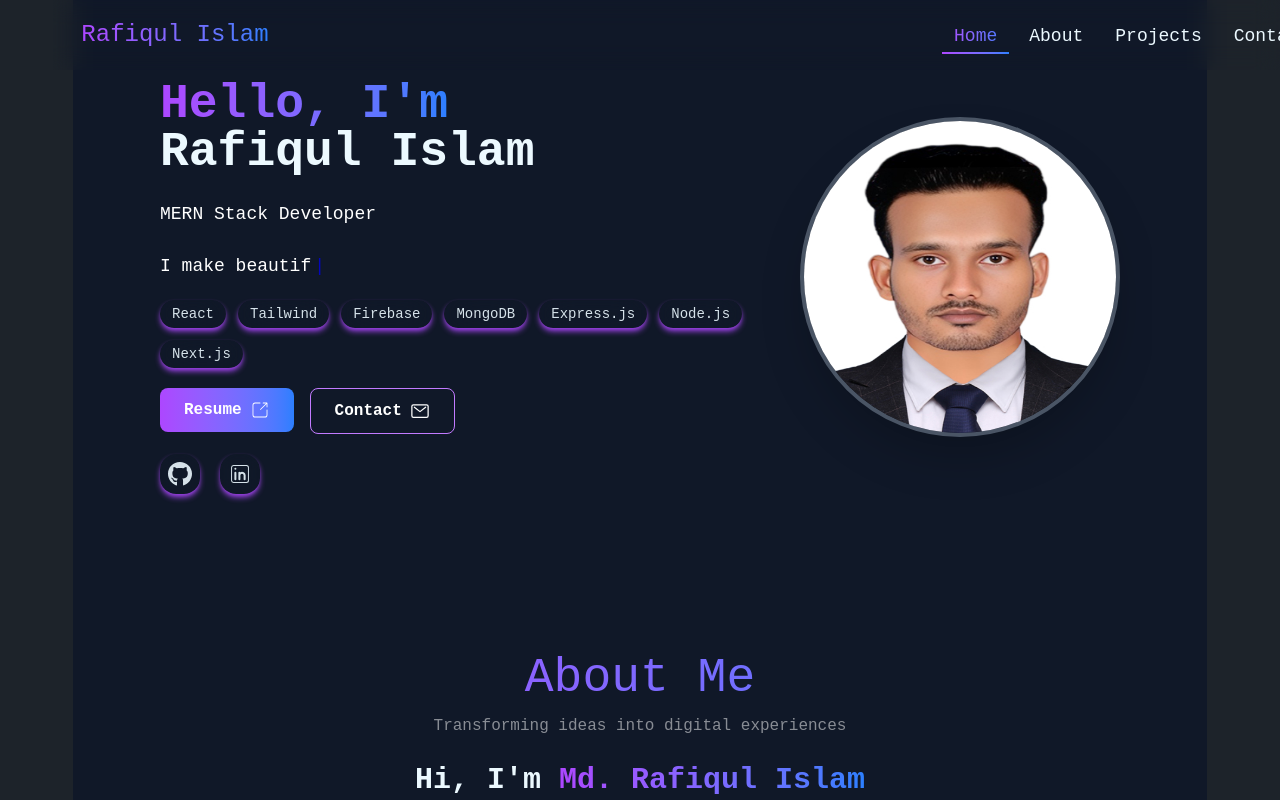
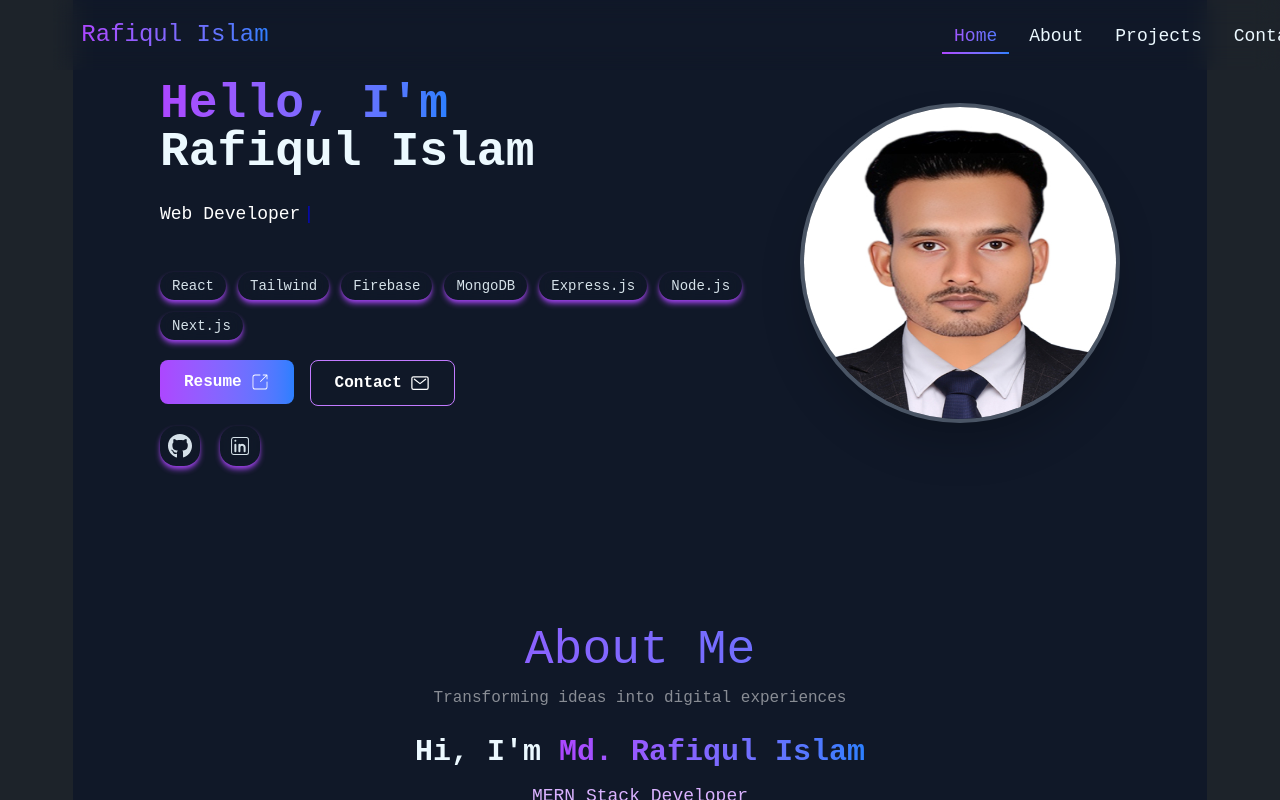
Before and after one commit to RAFIQUL595/My-Portfolio, a React (Vite) app: page /#home in a window 1280 px wide. Shown: the top 800 px of the page. Built offline with nearby package versions, Linux system fonts and the light colour scheme.

Commit message:
home modify

```diff
--- a/src/Home/Home/Home.jsx
+++ b/src/Home/Home/Home.jsx
@@ -32,9 +32,22 @@ const Home = () => {
               Rafiqul Islam
             </h1>
             <p className="py-4 sm:py-6 text-white text-base sm:text-lg text-center md:text-left">
-            MERN Stack Developer
+              <Typewriter
+                words={[
+                  'Web Developer',
+                  'MERN STACK Developer',
+                  'Frontend Developer',
+                  'Web Developer',
+                ]}
+                loop={true}
+                cursor
+                cursorColor="blue"
+                typeSpeed={200}
+                deleteSpeed={50}
+                delaySpeed={1500}
+              />
             </p>
-          <p className="text-white text-sm sm:text-base md:text-lg w-full sm:w-80 md:w-96 mb-4 text-center md:text-left">
+            {/* <p className="text-white text-sm sm:text-base md:text-lg w-full sm:w-80 md:w-96 mb-4 text-center md:text-left">
               <Typewriter
                 words={[
                   'I make beautiful websites',
@@ -46,7 +59,7 @@ const Home = () => {
                 cursor
                 cursorColor="blue"
               />
-          </p>
+            </p> */}
             <div className="flex flex-wrap gap-2 sm:gap-3 my-4 sm:my-5 justify-center md:justify-start">
               <p className="px-2 sm:px-3 py-1 rounded-2xl shadow-purple-500 backdrop-blur-lg shadow-md hover:bg-blue-950 opacity-90 text-xs sm:text-sm">
                 React
```
Lines whose indentation alone changed are shown as unchanged.
